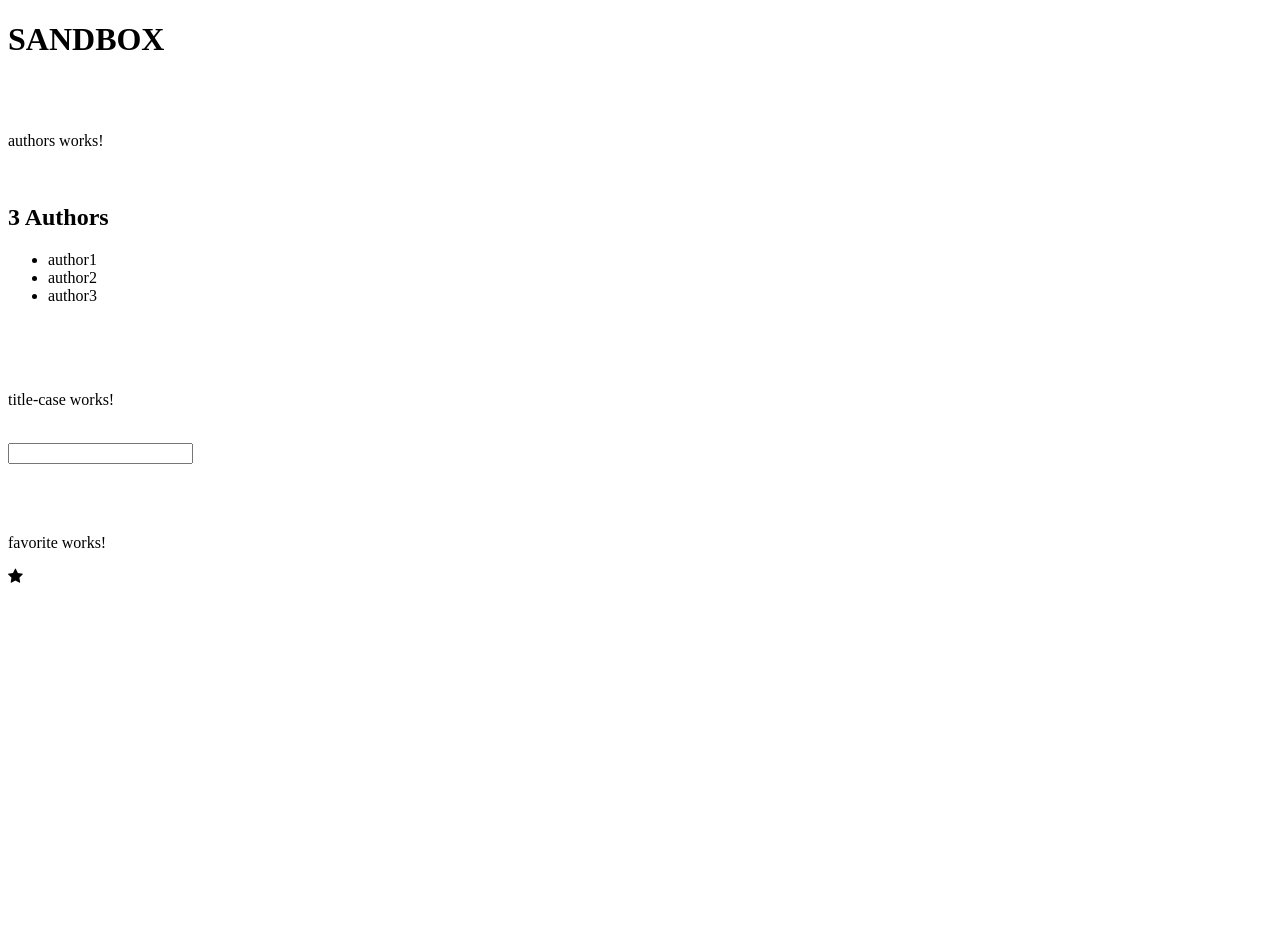
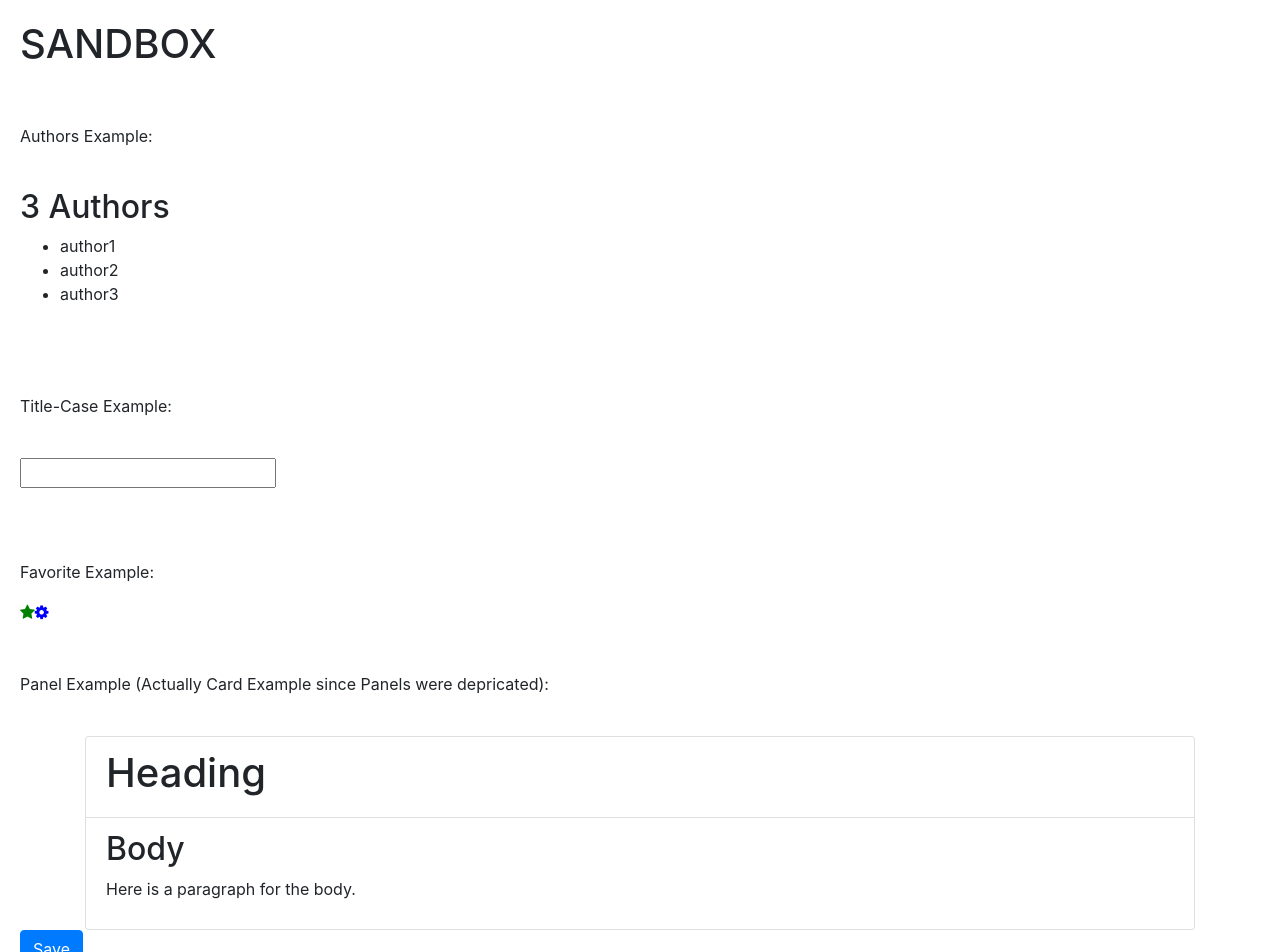
Before and after one commit to codyjwalker/sandbox, an Angular app: page / in a window 1280 px wide. Shown: the top 952 px of the page. Before the commit the page ends 800 px from the top, so only its background shows below. Built offline with nearby package versions, Linux system fonts and the light colour scheme; what angular-font-awesome would draw is missing.

Commit message:
Made Panel Component with ngContent so someone could add their own content into the Panel, which is secretely a Card

```diff
--- a/package.json
+++ b/package.json
@@ -23,6 +23,7 @@
     "@fortawesome/fontawesome-svg-core": "^1.2.21",
     "@fortawesome/free-solid-svg-icons": "^5.10.1",
     "angular-font-awesome": "^3.1.2",
+    "bootstrap": "^4.3.1",
     "font-awesome": "^4.7.0",
     "rxjs": "~6.4.0",
     "tslib": "^1.10.0",
@@ -30,7 +31,7 @@
   },
   "devDependencies": {
     "@angular-devkit/build-angular": "~0.802.0",
-    "@angular/cli": "~8.2.0",
+    "@angular/cli": "^8.2.2",
     "@angular/compiler-cli": "~8.2.0",
     "@angular/language-service": "~8.2.0",
     "@fortawesome/fontawesome-free": "^5.10.1",
--- a/src/app/app.component.html
+++ b/src/app/app.component.html
@@ -1,4 +1,5 @@
-<h1>SANDBOX</h1><br><br>
+<h1>SANDBOX</h1>
+<br><br>
 <app-authors></app-authors>
 <br><br><br>
 <app-title-case></app-title-case>
@@ -6,3 +7,13 @@
 <app-favorite [is-favorite]="post.isFavorite"
   (change)="onFavoriteChanged($event)">
 </app-favorite>
+<br><br><br>
+<app-panel>
+  <div class="heading">
+    <h1>Heading</h1>
+  </div>
+  <div class="body">
+    <h2>Body</h2>
+    <p>Here is a paragraph for the body.</p>
+  </div>
+</app-panel>
--- a/src/app/app.module.ts
+++ b/src/app/app.module.ts
@@ -11,6 +11,7 @@ import { AuthorsService } from './authors.service';
 import { FavoriteComponent } from './favorite/favorite.component';
 import { TitleCaseComponent } from './title-case/title-case.component';
 import { TitleCasePipe } from './title-case.pipe';
+import { PanelComponent } from './panel/panel.component';
 
 @NgModule({
   declarations: [
@@ -18,7 +19,8 @@ import { TitleCasePipe } from './title-case.pipe';
     TitleCaseComponent,
     TitleCasePipe,
     AuthorsComponent,
-    FavoriteComponent
+    FavoriteComponent,
+    PanelComponent
   ],
   imports: [
     BrowserModule,
--- a/src/app/authors/authors.component.html
+++ b/src/app/authors/authors.component.html
@@ -1,4 +1,4 @@
-<p>authors works!</p>
+<p>Authors Example:</p>
 <br>
 <h2>{{ authors.length }} Authors </h2>
 <ul>
--- a/src/app/favorite/favorite.component.css
+++ b/src/app/favorite/favorite.component.css
@@ -0,0 +1,9 @@
+.fa-star {
+    color: green;
+}
+.fa-star-o {
+    color: red;
+}
+.fa-cog {
+    color: blue;
+}
--- a/src/app/favorite/favorite.component.html
+++ b/src/app/favorite/favorite.component.html
@@ -1,7 +1,8 @@
-<p>favorite works!</p>
+<p>Favorite Example:</p>
 <span
       class="fa"
       [class.fa-star]="isSelected"
       [class.fa-star-o]="!isSelected"
       (click)="onClick()"
       ></span>
+<span class="fa fa-cog"></span>
--- a/src/app/favorite/favorite.component.ts
+++ b/src/app/favorite/favorite.component.ts
@@ -1,19 +1,14 @@
-import { Component, OnInit, Input, Output, EventEmitter } from '@angular/core';
+import { Component, Input, Output, EventEmitter, ViewEncapsulation } from '@angular/core';
 
 @Component({
   selector: 'app-favorite',
   templateUrl: './favorite.component.html',
   styleUrls: ['./favorite.component.css']
 })
-export class FavoriteComponent implements OnInit {
+export class FavoriteComponent {
 
   @Input('is-favorite') isSelected: boolean;
   @Output('change') click = new EventEmitter();
-
-  constructor() { }
-
-  ngOnInit() {
-  }
 
   onClick() {
     this.isSelected = !this.isSelected;
--- /dev/null
+++ b/src/app/panel/panel.component.html
@@ -0,0 +1,15 @@
+<p>Panel Example (Actually Card Example since Panels were depricated):</p>
+<br>
+<div class="container">
+  <div class="card">
+    <ul class="list-group list-group-flush">
+      <li class="list-group-item">
+        <ng-content select=".heading"></ng-content>
+      </li>
+      <li class="list-group-item">
+        <ng-content select=".body"></ng-content>
+      </li>
+    </ul>
+  </div>
+</div>
+<button class="btn btn-primary">Save</button>
--- /dev/null
+++ b/src/app/panel/panel.component.ts
@@ -0,0 +1,15 @@
+import { Component, OnInit } from '@angular/core';
+
+@Component({
+  selector: 'app-panel',
+  templateUrl: './panel.component.html',
+  styleUrls: ['./panel.component.css']
+})
+export class PanelComponent implements OnInit {
+
+  constructor() { }
+
+  ngOnInit() {
+  }
+
+}
--- a/src/app/title-case/title-case.component.html
+++ b/src/app/title-case/title-case.component.html
@@ -1,4 +1,4 @@
-<p>title-case works!</p>
+<p>Title-Case Example:</p>
 <br>
 <input type="text" [(ngModel)]="title">
 <br>
--- a/src/styles.css
+++ b/src/styles.css
@@ -1 +1,6 @@
 /* You can add global styles to this file, and also import other style files */
+@import "~bootstrap/dist/css/bootstrap.css";
+
+body {
+    padding: 20px
+}
```
Also changed, not shown: src/app/panel/panel.component.css (added), 2 other files (tests, documents, lock files or other folders).
